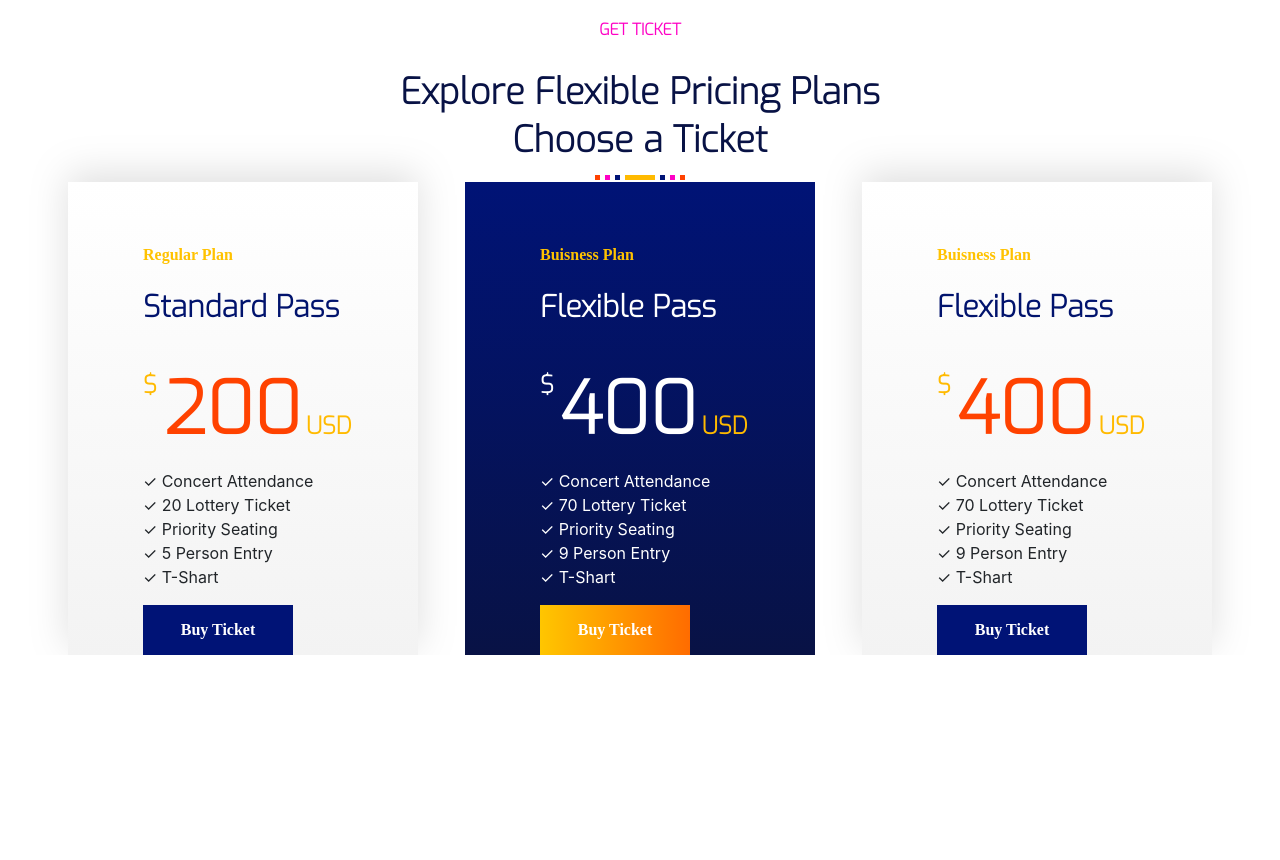
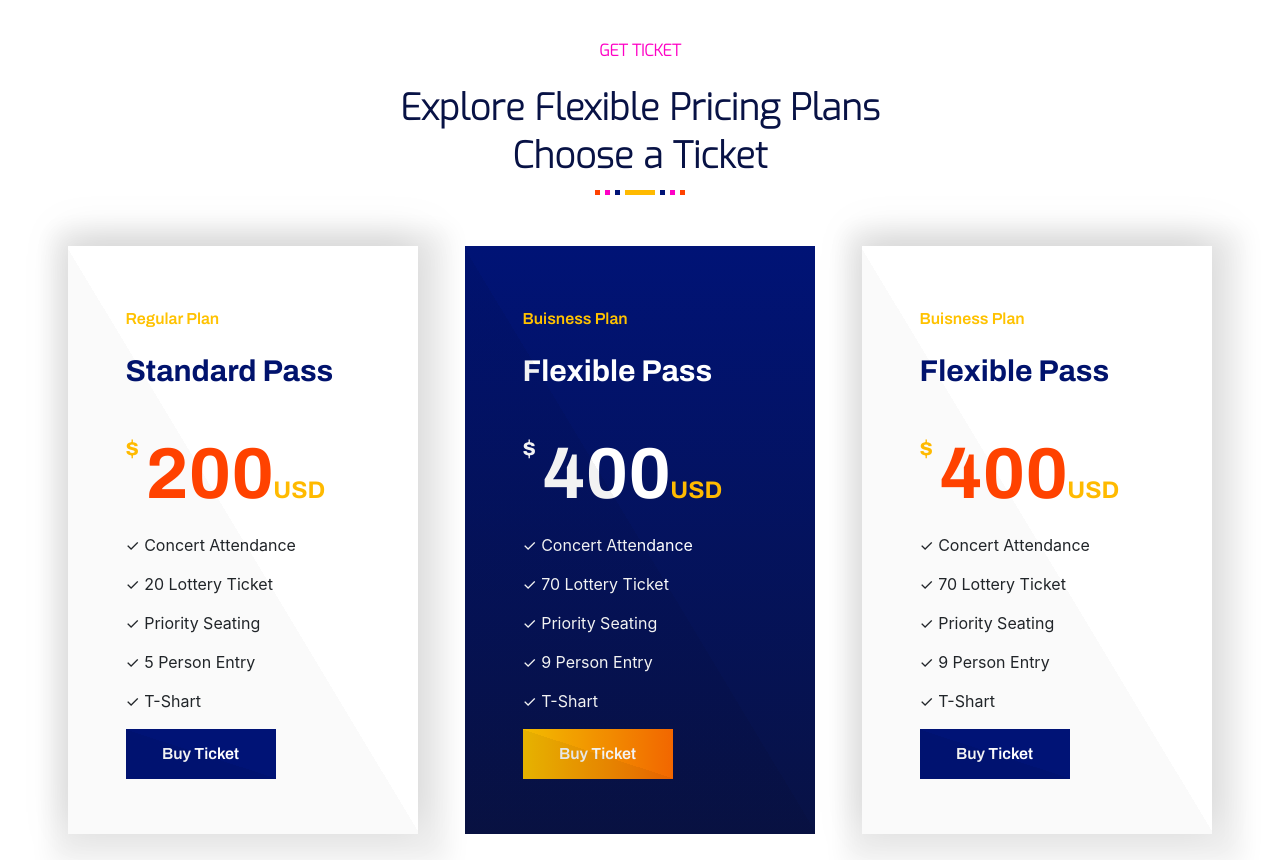
Before and after one commit to FaizanAli987/section, a plain HTML site: page index.html in a window 1280 px wide. Before the commit the page ends 800 px from the top, so only its background shows below. Drawn offline with nearby package versions, Linux system fonts and the light colour scheme.

Commit message:
first commit

```diff
--- a/assets/css/style.css
+++ b/assets/css/style.css
@@ -6,6 +6,7 @@
 html, body {
     max-width: 100%;
     overflow-x: hidden;
+    min-width: 400px;
 }
 
 
@@ -14,16 +15,20 @@ text-align: center;
 }
 .price-text h3{
     font-size: 16px;
-line-height: 60px;
+line-height: 50px;
 color: #fe00c5;
-font-weight: 700;
+font-weight: 800;
 font-family: 'Exo', sans-serif;
+}
+.price-heading{
+padding: 2%;
+
 }
 .price-text h2{
     font-size: 36px;
 line-height: 48px;
 color: #081245;
-font-weight: 700;
+font-weight: 900;
 font-family: 'Exo', sans-serif;
 text-align: center;
 }
@@ -55,74 +60,36 @@ background-color: #ff4200;
     width: 350px;
 height: auto;
 filter: drop-shadow(0px -8px 19px rgba(0,0,0,0.13));
-background-image: linear-gradient(-180deg, #ffffff 0%, #f3f3f3 100%);
+background-image: linear-gradient(59deg
+, #FAFAFA 0%,#FAFAFA 50%, #FFFFFF 50%);
+    box-shadow: 7.35px 7px 23px 24px #00000010;
+
 }
 .block2{
     width: 350px;
 height: auto;
 background-image: linear-gradient(0deg, #081245 0%, #001376 100%);
+position: relative;
 }
-.block3{
-    width: 350px;
-height: auto;
-filter: drop-shadow(0px -8px 19px rgba(0,0,0,0.13));
-background-image: linear-gradient(-180deg, #ffffff 0%, #f3f3f3 100%);
+.block2::after{
+    content:"";
+    display: block;
+    position: absolute;
+    width: 100%;
+    height: 100%;
+    left: 0;
+    top: 0;
+    background-image: linear-gradient(59deg, rgba(0,0,0,0.05) 0%,rgba(0,0,0,0.05) 50%, transparent 50%);
+
 }
-.block1-content{
-    padding-left: 75px;
-    padding-top: 55px;
-}
-.block1-content h5{
-    font-size: 16px;
-    line-height: 36px;
-    color: #ffc200;
-    font-weight: 600;
-    font-family: "Archivo";
-    margin-bottom: 16px;
-}
-.block1-content h3{
-    font-size: 30px;
-line-height: 36px;
-color: #01136d;
-font-weight: 700;
-font-family: "Exo";
-}
-.block1-content p{
-    font-size: 72px;
-    line-height: 1.2;
-    color: #ff4200;
-    font-weight: 900;
-    font-family: "Exo";
-    margin-top: 42px;
-    position: relative;
-    padding-left: 20px;
-}
-.block1-content p span{
-    font-size: 24px;
-line-height: 36px;
-color: #ffba00;
-}
-.block1-content p span:nth-of-type(1){
-    position: absolute;
-    top: 0;
-    left: 0;
-}
-.block1-content p span:nth-of-type(2){
-    left:-15px;
-        position: relative;
-}
-.block1-content h6{
-    font-size: 16px;
-    line-height: 36px;
-    color: #ff7f1a;
-    font-weight: 500;
-    font-family: "Archivo";
-    text-align: center;
-}
+
+
 ul {
     list-style: none;
   }
-
+  li{
+      margin-bottom: 15px;
+  }
   ul li:before {
     content: '✓';
   }
@@ -134,20 +101,24 @@ ul {
 line-height: 36px;
 color: #ffffff;
 font-weight: 600;
-font-family: "Archivo";
+font-family: 'Archivo', sans-serif;
 border: none;
+position: relative;
   }
 
   .block2-content{
-    padding-left: 75px;
-    padding-top: 55px;
+    width: 235px;
+    margin:auto;
+    padding: 55px 0;
+
 }
+
 .block2-content h5{
     font-size: 16px;
     line-height: 36px;
     color: #ffc200;
     font-weight: 600;
-    font-family: "Archivo";
+    font-family: 'Archivo', sans-serif;
     margin-bottom: 16px;
 }
 .block2-content h3{
@@ -155,14 +126,14 @@ border: none;
 line-height: 36px;
 color: #ffffff;
 font-weight: 700;
-font-family: "Exo";
+font-family: 'Archivo', sans-serif;
 }
 .block2-content p{
     font-size: 72px;
     line-height: 1.2;
     color: #ffffff;
-    font-weight: 900;
-    font-family: "Exo";
+    font-weight: bold;
+    font-family: 'Archivo', sans-serif;
     margin-top: 42px;
     position: relative;
     padding-left: 20px;
@@ -187,7 +158,7 @@ color: #ffba00;
     line-height: 36px;
     color: #ff7f1a;
     font-weight: 500;
-    font-family: "Archivo";
+    font-family: 'Archivo', sans-serif;
     text-align: center;
 }
 .ticket-btn2{
@@ -198,8 +169,22 @@ font-size: 16px;
 line-height: 36px;
 color: #ffffff;
 font-weight: 600;
-font-family: "Archivo";
+font-family: 'Archivo', sans-serif;
 border: none;
+position: relative;
+}
+
+.ticket-btn:after,
+.ticket-btn2:after{
+content:"";
+display: block;
+position: absolute;
+width: 100%;
+height: 100%;
+left: 0;
+top: 0;
+background-image: linear-gradient(18deg, rgba(0,0,0,0.05) 0%,rgba(0,0,0,0.05) 50%, transparent 50%);
+
 }
 .ul-buisnessplan{
     color: white;
@@ -207,15 +192,16 @@ border: none;
 }
 
 .block1-content{
-    padding-left: 75px;
-    padding-top: 55px;
+    width: 235px;
+    margin:auto;
+    padding: 55px 0;
 }
 .block1-content h5{
     font-size: 16px;
     line-height: 36px;
     color: #ffc200;
     font-weight: 600;
-    font-family: "Archivo";
+    font-family: 'Archivo', sans-serif;
     margin-bottom: 16px;
 }
 .block1-content h3{
@@ -223,14 +209,14 @@ border: none;
 line-height: 36px;
 color: #01136d;
 font-weight: 700;
-font-family: "Exo";
+font-family: 'Archivo', sans-serif;
 }
 .block1-content p{
     font-size: 72px;
     line-height: 1.2;
     color: #ff4200;
-    font-weight: 900;
-    font-family: "Exo";
+    font-weight: bold;
+    font-family: 'Archivo', sans-serif;
     margin-top: 42px;
     position: relative;
     padding-left: 20px;
@@ -254,6 +240,15 @@ color: #ffba00;
     line-height: 36px;
     color: #ff7f1a;
     font-weight: 500;
-    font-family: "Archivo";
+    font-family: 'Archivo', sans-serif;
     text-align: center;
 }
+
+@media screen and (max-width:991px) {
+    .prices-blocks{
+        flex-direction: column;
+    }
+    .prices-blocks>div{
+        margin: auto;
+    }
+}
--- a/index.html
+++ b/index.html
@@ -9,6 +9,12 @@
     <link rel="preconnect" href="https://fonts.googleapis.com">
     <link rel="preconnect" href="https://fonts.gstatic.com" crossorigin>
     <link href="https://fonts.googleapis.com/css2?family=Exo:wght@200&display=swap" rel="stylesheet">
+    <link rel="preconnect" href="https://fonts.googleapis.com">
+<link rel="preconnect" href="https://fonts.gstatic.com" crossorigin>
+<link href="https://fonts.googleapis.com/css2?family=Archivo:ital,wght@0,100;0,200;0,300;0,400;0,500;0,600;0,700;0,800;0,900;1,100;1,200;1,300;1,400;1,500;1,600;1,700;1,800;1,900&display=swap" rel="stylesheet">
+<link rel="preconnect" href="https://fonts.googleapis.com">
+<link rel="preconnect" href="https://fonts.gstatic.com" crossorigin>
+<link href="https://fonts.googleapis.com/css2?family=Archivo:ital,wght@0,100;0,200;0,300;0,400;0,500;0,600;0,700;0,800;0,900;1,100;1,200;1,300;1,400;1,500;1,600;1,700;1,800;1,900&display=swap" rel="stylesheet">
     <link rel="stylesheet" href="assets/css/style.css">
     <title>Section</title>
 </head>
@@ -23,7 +29,7 @@
                 Explore Flexible Pricing Plans <br>
                 Choose a Ticket
              </h2>
-             <div class="span-colors d-flex align-items-center justify-content-center">
+             <div class="span-colors d-flex align-items-center justify-content-center mb-5">
                  <span class="orange-span"></span>
                  <span class="pink-span"></span>
                  <span class="blue-span"></span>
```
